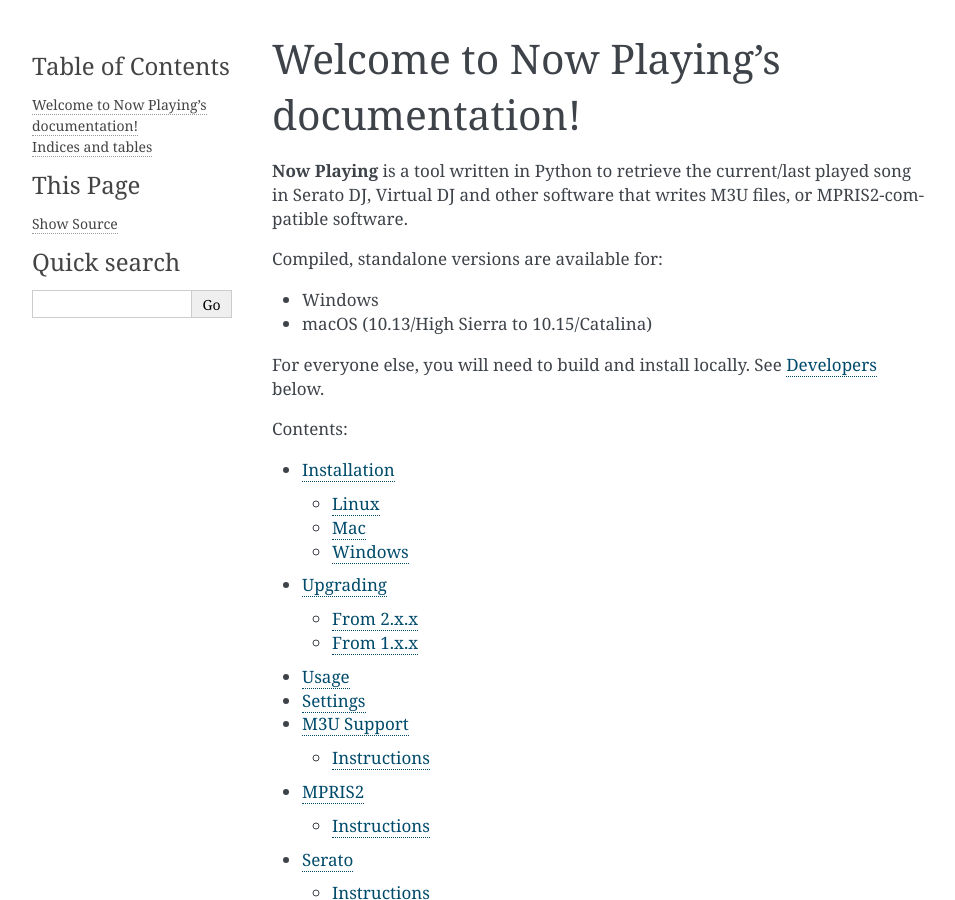
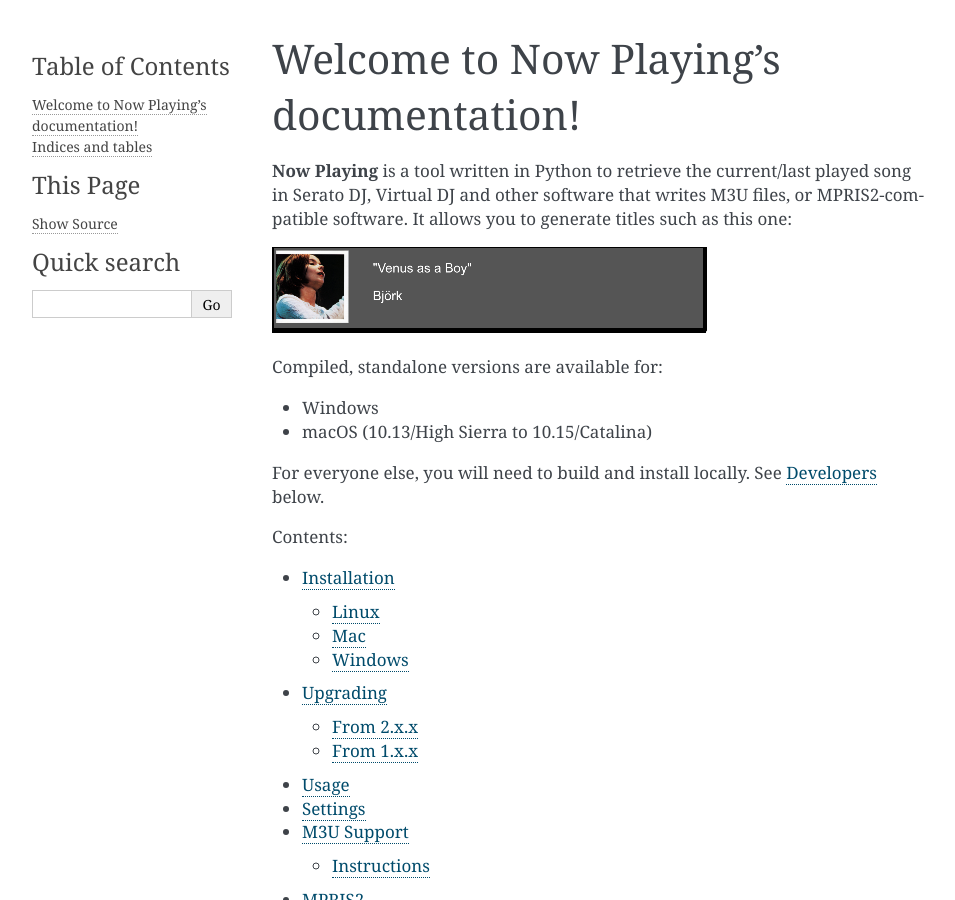
Before and after one commit to e1miran/Now-Playing-Serato, a Sphinx documentation site: the page built from docs/index.rst, in a window 1280 px wide and 900 px high. Shown: the whole window, without its empty margins (148-1103 px from the left). Built offline with Sphinx 7.4.7, drawn with Linux system fonts in a browser that asks for light colours.

Commit message:
Fix typo; add image (#214)

```diff
--- a/docs/index.rst
+++ b/docs/index.rst
@@ -7,14 +7,19 @@
 =======================================
 
 **Now Playing** is a tool written in Python to retrieve the current/last played song in Serato DJ,
-Virtual DJ and other software that writes M3U files, or MPRIS2-compatible software.
+Virtual DJ and other software that writes M3U files, or MPRIS2-compatible software. It allows you
+to generate titles such as this one:
+
+.. image:: images/cover-artist-title.png
+   :target: images/cover-artist-title.png
+   :alt: Example cover-artist-title Image
 
 Compiled, standalone versions are available for:
 
 * Windows
 * macOS (10.13/High Sierra to 10.15/Catalina)
 
-For everyone else, you will need to build and install locally.  See `Developers <Developers.html>`_ below.
+For everyone else, you will need to build and install locally.  See `Developers <developers.html>`_ below.
 
 .. toctree::
    :maxdepth: 2
```
Also changed, not shown: docs/images/cover-artist-title.png (added).
